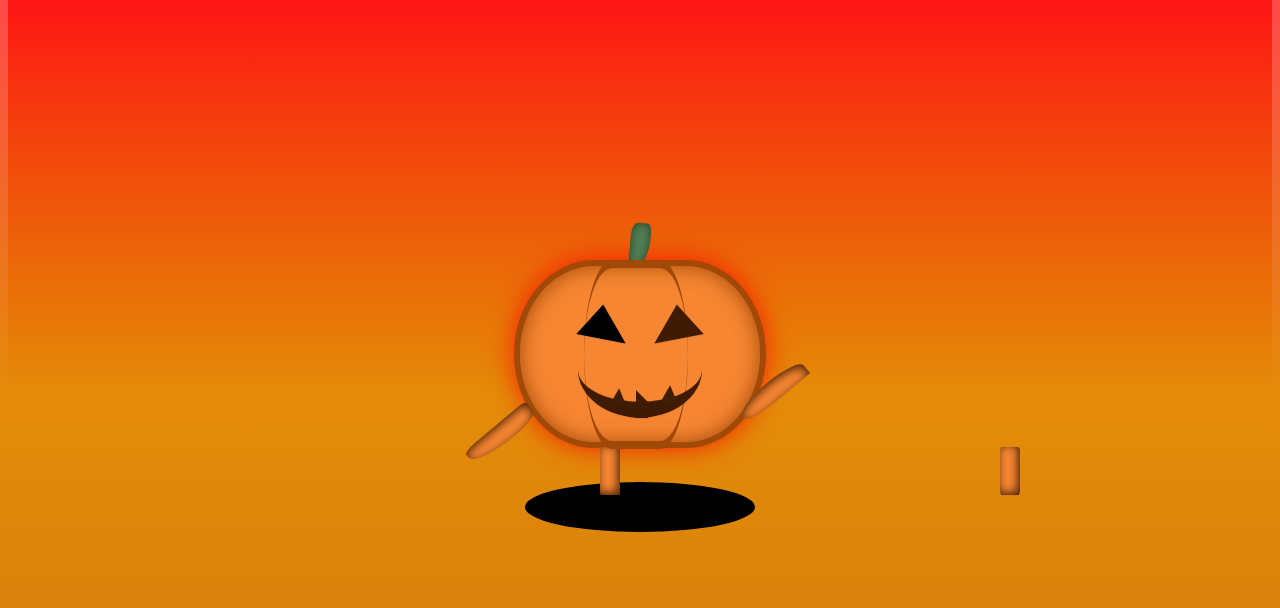
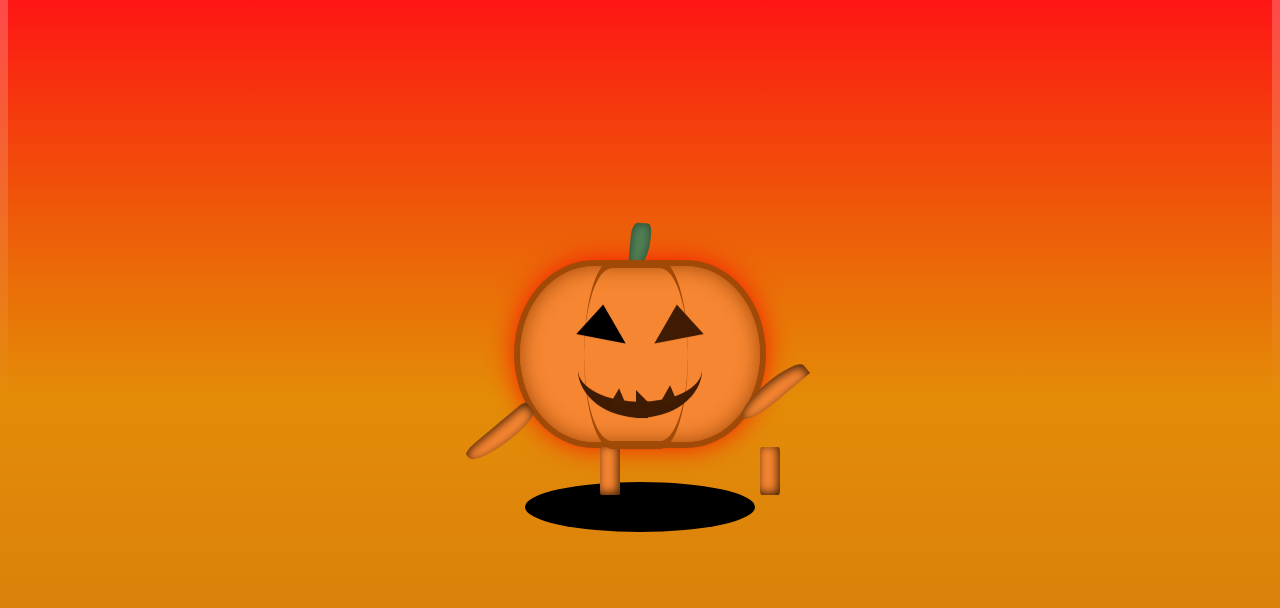
Before and after one commit to Koustubha068/Halloween-Project-1, a plain HTML site: page index.html in a window 1280 px wide. Drawn offline with Linux system fonts and the light colour scheme.

Commit message:
Update style.css

```diff
--- a/style.css
+++ b/style.css
@@ -199,7 +199,7 @@ html,body{
     height: 3em;
     width: 1.25em;
     position: absolute;
-    left: calc(50em - 20em);
+    left: calc(35em - 20em);
     top: 11.3em;
     transform: rotate(180deg);
     border-radius: 10% 10% 10% 10%;
```
